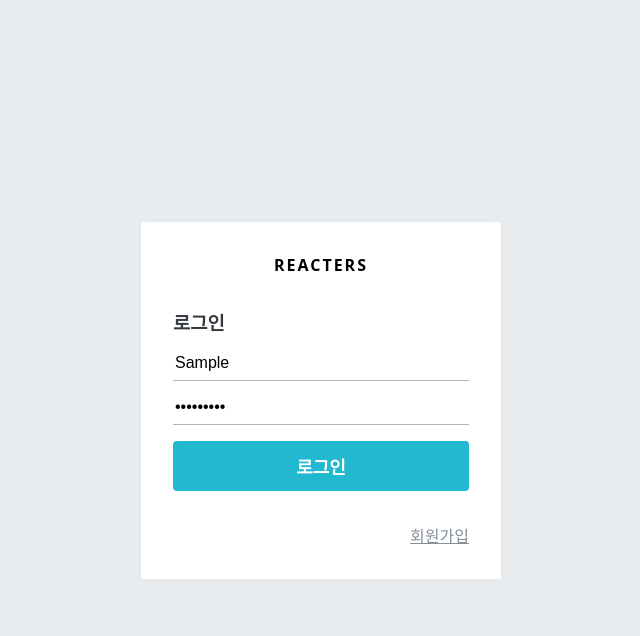
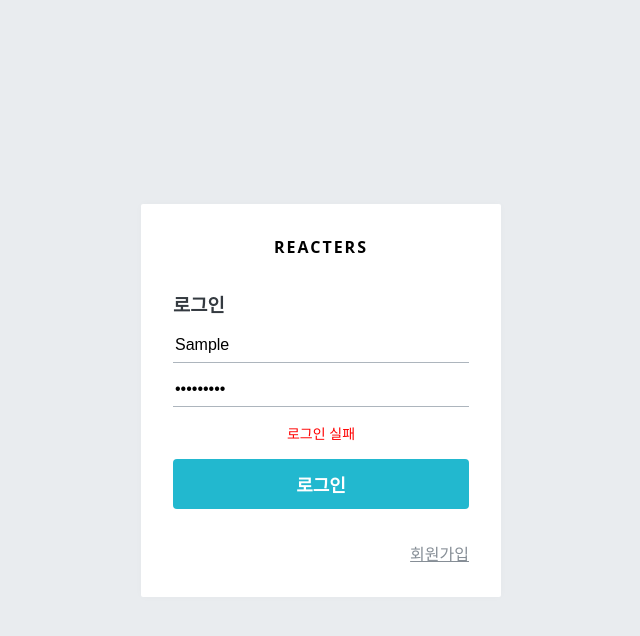
Before and after one commit to kyh0703/react-book, a React (Create React App) app in the folder blog-frontend/: page /login in a window 1280 px wide. Both pictures are taken after typing "Sample", "Sample123" into the empty fields and a click on the button "로그인". Shown: the top 636 px of the page, without its empty margins (319-959 px from the left). Built offline with nearby package versions, Linux system fonts and the light colour scheme; no server answers.

Commit message:
[Feature] register,login - error handling

```diff
--- a/blog-frontend/src/components/auth/AuthForm.js
+++ b/blog-frontend/src/components/auth/AuthForm.js
@@ -51,7 +51,14 @@
   register: '회원가입',
 };
 
-const AuthForm = ({ type, form, onChange, onSubmit }) => {
+const ErrorMessage = styled.div`
+  color: red;
+  text-align: center;
+  font-size: 0.875rem;
+  margin-top: 1rem;
+`;
+
+const AuthForm = ({ type, form, onChange, onSubmit, error }) => {
   const text = textMap[type];
   return (
     <AuthFormBlock>
@@ -82,6 +89,7 @@
             value={form.passwordConfirm}
           />
         )}
+        {error && <ErrorMessage>{error}</ErrorMessage>}
         <ButtonWithMarginTop cyan fullWidth style={{ marginTop: '1rem' }}>
           {text}
         </ButtonWithMarginTop>
--- a/blog-frontend/src/container/auth/LoginForm.js
+++ b/blog-frontend/src/container/auth/LoginForm.js
@@ -1,4 +1,4 @@
-import React, { useEffect } from 'react';
+import React, { useEffect, useState } from 'react';
 import { useDispatch, useSelector } from 'react-redux';
 import { changeField, initializeForm, login } from '../../modules/auth';
 import AuthForm from '../../components/auth/AuthForm';
@@ -6,6 +6,7 @@
 import { check } from '../../modules/user';
 
 const LoginForm = () => {
+  const [error, setError] = useState(null);
   const navigate = useNavigate();
   const dispatch = useDispatch();
   const { form, auth, authError, user } = useSelector(({ auth, user }) => ({
@@ -40,6 +41,7 @@
     if (authError) {
       console.log('오류발생');
       console.log(authError);
+      setError('로그인 실패');
       return;
     }
     if (auth) {
@@ -60,6 +62,7 @@
       form={form}
       onChange={onChange}
       onSubmit={onSubmit}
+      error={error}
     />
   );
 };
--- a/blog-frontend/src/container/auth/RegisterForm.js
+++ b/blog-frontend/src/container/auth/RegisterForm.js
@@ -1,4 +1,4 @@
-import React, { useEffect } from 'react';
+import React, { useEffect, useState } from 'react';
 import { useDispatch, useSelector } from 'react-redux';
 import { changeField, initializeForm, register } from '../../modules/auth';
 import AuthForm from '../../components/auth/AuthForm';
@@ -6,6 +6,7 @@
 import { useNavigate } from 'react-router-dom';
 
 const RegisterForm = () => {
+  const [error, setError] = useState(null);
   const dispatch = useDispatch();
   const navigate = useNavigate();
 
@@ -32,8 +33,20 @@
   const onSubmit = (e) => {
     e.preventDefault();
     const { username, password, passwordConfirm } = form;
+
+    // 공백 입력 체크
+    if ([username, password, passwordConfirm].includes('')) {
+      setError('빈 칸을 모두 입력하세요.');
+      return;
+    }
+
+    // 비밀번호 불 일치
     if (password !== passwordConfirm) {
-      // TODO: 오류 처리
+      setError('비밀번호가 일치하지 않습니다.');
+      dispatch(changeField({ form: 'register', key: 'password', value: '' }));
+      dispatch(
+        changeField({ form: 'register', key: 'passwordConfirm', value: '' }),
+      );
       return;
     }
     dispatch(register({ username, password }));
@@ -47,8 +60,13 @@
   // 회원가입 성공/실패 처리
   useEffect(() => {
     if (authError) {
-      console.log('오류 발생');
-      console.log(authError);
+      // 계정명이 이미 존재할 때
+      if (authError.response.status === 409) {
+        setError('이미 존재하는 계정명입니다');
+        return;
+      }
+      // 기타 이유
+      setError('회원가입 실패');
       return;
     }
     if (auth) {
@@ -75,6 +93,7 @@
       form={form}
       onChange={onChange}
       onSubmit={onSubmit}
+      error={error}
     />
   );
 };
```
